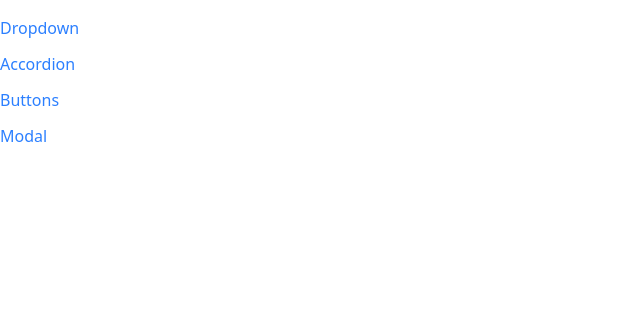
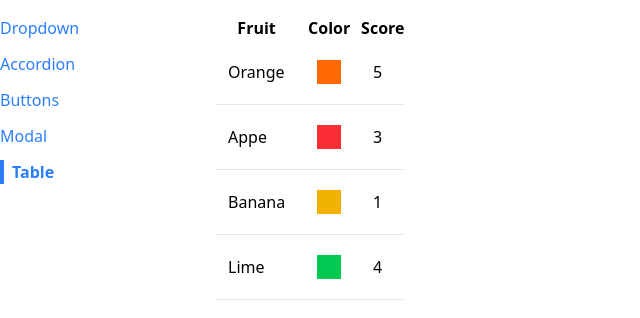
Before and after one commit to Belal-said/comps, a React app: page /table in a window 1280 px wide. Shown: the top 318 px of the page, without its empty margins (0-640 px from the left). Built offline with nearby package versions, Linux system fonts and the light colour scheme; the HTML template or start-up script is replaced by a standard one.

Commit message:
intro to table

```diff
--- a/src/App.js
+++ b/src/App.js
@@ -4,6 +4,7 @@
 import DropdonwPage from "./pages/DropdownPage";
 import ButtonPage from './pages/ButtonPage'
 import ModalPage from './pages/ModalPage'
+import TablePage from './pages/TablePage'
 
 function App() {
     return (
@@ -22,6 +23,9 @@
                 <Route path="/modal">
                     <ModalPage />
                 </Route>
+                <Route path="/table">
+                    <TablePage />
+                </Route>
             </div>
         </div>
     );
--- a/src/components/Sidebar.js
+++ b/src/components/Sidebar.js
@@ -9,6 +9,7 @@
         { label: "Accordion", path: "/accordion" },
         { label: "Buttons", path: "/buttons" },
         { label: "Modal", path: "/modal" },
+        { label: "Table", path: "/table" },
     ];
 
     const renderedLinks = links.map((link) => {
--- /dev/null
+++ b/src/components/Table.js
@@ -0,0 +1,28 @@
+function Table({ data }) {
+    const renderedRows = data.map((fruit) => {
+        return (
+            <tr className="border-b border-gray-200" key={fruit.name}>
+                <td className="p-3">{fruit.name}</td>
+                <td className="p-3">
+                    <div className={`p-3 m-2 ${fruit.color}`}></div>
+                </td>
+                <td className="p-3">{fruit.score}</td>
+            </tr>
+        );
+    });
+
+    return (
+        <table>
+            <thead>
+                <tr>
+                    <th>Fruit</th>
+                    <th>Color</th>
+                    <th>Score</th>
+                </tr>
+            </thead>
+            <tbody>{renderedRows}</tbody>
+        </table>
+    );
+}
+
+export default Table;
--- /dev/null
+++ b/src/pages/TablePage.js
@@ -0,0 +1,18 @@
+import Table from "../components/Table";
+
+function TablePage() {
+    const data = [
+        { name: "Orange", color: "bg-orange-500", score: 5 },
+        { name: "Appe", color: "bg-red-500", score: 3 },
+        { name: "Banana", color: "bg-yellow-500", score: 1 },
+        { name: "Lime", color: "bg-green-500", score: 4 },
+    ];
+
+    return (
+        <div>
+            <Table data={data} />
+        </div>
+    );
+}
+
+export default TablePage;
```
